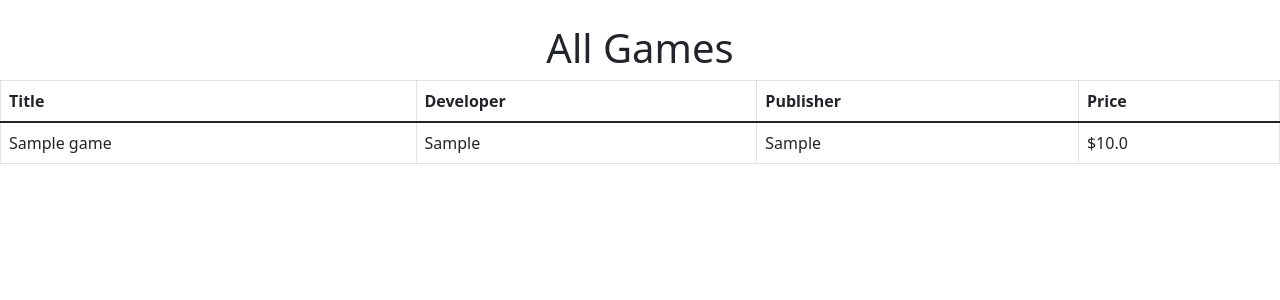
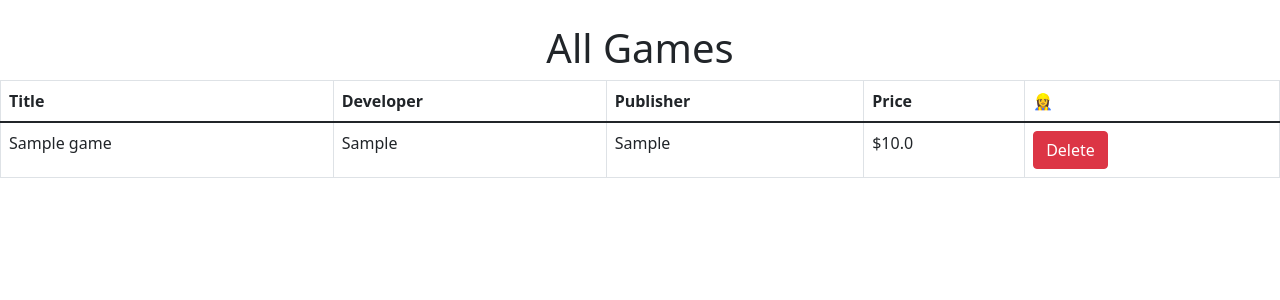
Before and after one commit to galva041/CS180SteamDatabaseWeb, a Django app: page /allGames/ in a window 1280 px wide. Shown: the part 56-356 px from the top of the page. Run offline with Django 4.2, Linux system fonts and the light colour scheme; tables that the repository leaves empty hold one stand-in row (values such as "Sample post").

Commit message:
delete games w/ warning

```diff
--- a/home/templates/home/DisplayGames.html
+++ b/home/templates/home/DisplayGames.html
@@ -16,6 +16,7 @@
                 <th>Developer</th>
                 <th>Publisher</th>
                 <th>Price</th>
+                <th>👷‍♀️</th>
               </tr>
             </thead>
             <tbody>
@@ -29,7 +30,32 @@
                   {% else %}
                     <td>Free</td>
                   {% endif %}
+                  <td> <!-- Button trigger modal -->
+                    <button type="button" class="btn btn-danger" data-bs-toggle="modal" data-bs-target="#exampleModal">
+                      Delete
+                    </button>
 
+                    <!-- Modal -->
+                    <div class="modal fade" id="exampleModal" tabindex="-1" aria-labelledby="exampleModalLabel" aria-hidden="true">
+                      <div class="modal-dialog">
+                        <div class="modal-content">
+                          <div class="modal-header">
+                            <h5 class="modal-title" id="exampleModalLabel">Warning!</h5>
+                            <button type="button" class="btn-close" data-bs-dismiss="modal" aria-label="Close"></button>
+                          </div>
+                          <div class="modal-body">
+                            Are you sure you want to delete this game?
+                          </div>
+                          <div class="modal-footer">
+                            <button type="button" class="btn btn-secondary" data-bs-dismiss="modal">Cancel</button>
+                            <a href="{% url 'delete_game' item.id %}" class="btn btn-danger"data-bs-target="#deletedMessage">Delete Game</a>
+                            <!--<div class="alert alert-warning" id="deletedMessage" role="alert">
+                              A simple warning alert with <a href="#" class="alert-link">an example link</a>. Give it a click if you like.
+                            </div> -->
+                          </div>
+                        </div>
+                      </div>
+                    </div>
                 </tr>
               {% endfor %}
             </tbody>
@@ -49,7 +75,6 @@
         {% if games.has_next %}
           <a class="next btn btn-info" href="?page={{games.next_page_number}}">Next</a>
         {% endif %}
-
         <span class="clear_both"></span>
 
       </div>
--- a/home/urls.py
+++ b/home/urls.py
@@ -6,5 +6,6 @@ urlpatterns = [
     path('', views.home, name="home"), #always end routes w/ forward slash
     #path('search', views.search_bar, name="search-bar"),
     path('searchGames/', views.search_games, name="search-games"),
-    path('allGames/', views.all_games, name="all-games" )
+    path('allGames/', views.all_games, name="all-games" ),
+    path('delete_game/<game_id>', views.delete_game, name='delete_game')
 ]
--- a/home/views.py
+++ b/home/views.py
@@ -1,9 +1,14 @@
-from django.shortcuts import render
+from django.shortcuts import redirect, render
 from django.http import HttpResponse
 
 from Games.models import Games
 
 from django.core.paginator import Paginator, EmptyPage, PageNotAnInteger
+
+def delete_game(request, game_id):
+    game = Games.objects.get(pk=game_id)
+    game.delete()
+    return redirect('all-games')
 
 def home(request):
     return render(request, 'home/home.html', {'name': 'CS Girlie'})
```
